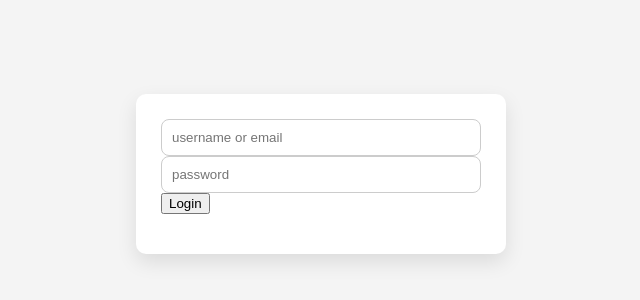
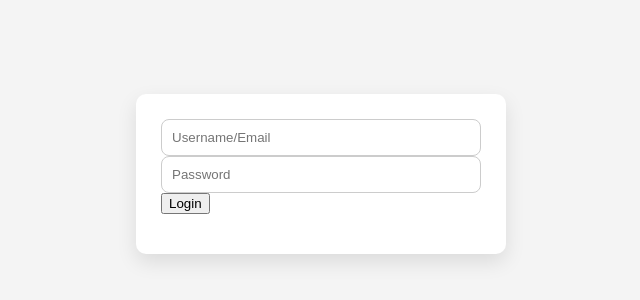
Before and after one commit to Alireza-t7/login-app, a website: page index.html in a window 1280 px wide. Shown: the part 226-526 px from the top of the page, 319-959 px from the left. Drawn offline with Linux system fonts and the light colour scheme.

Commit message:
Update index.html

```diff
--- a/index.html
+++ b/index.html
@@ -7,8 +7,8 @@
   </head>
   <body>
     <form id="loginForm">
-      <input id="identifier" placeholder="username or email" />
-      <input id="password" type="password" placeholder="password" />
+      <input id="identifier" placeholder="Username/Email" />
+      <input id="password" type="password" placeholder="Password" />
       <button type="submit">Login</button>
       <p id="message"></p>
     </form>
```
